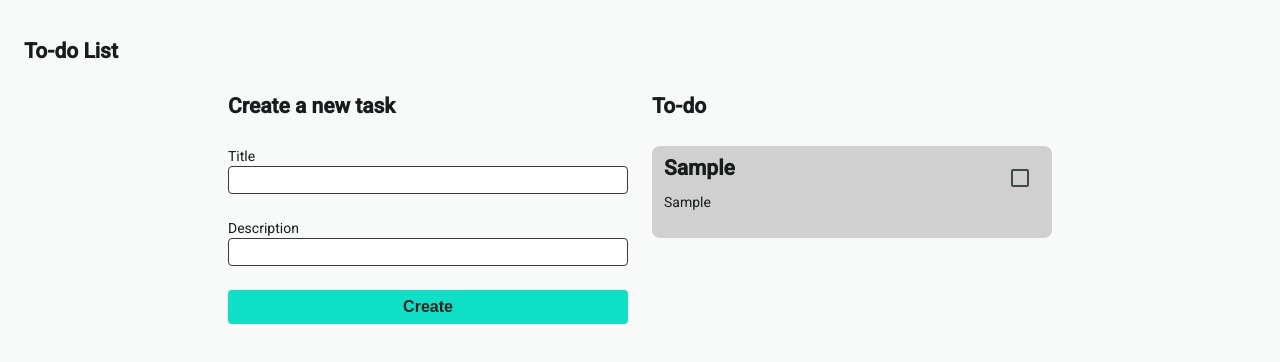
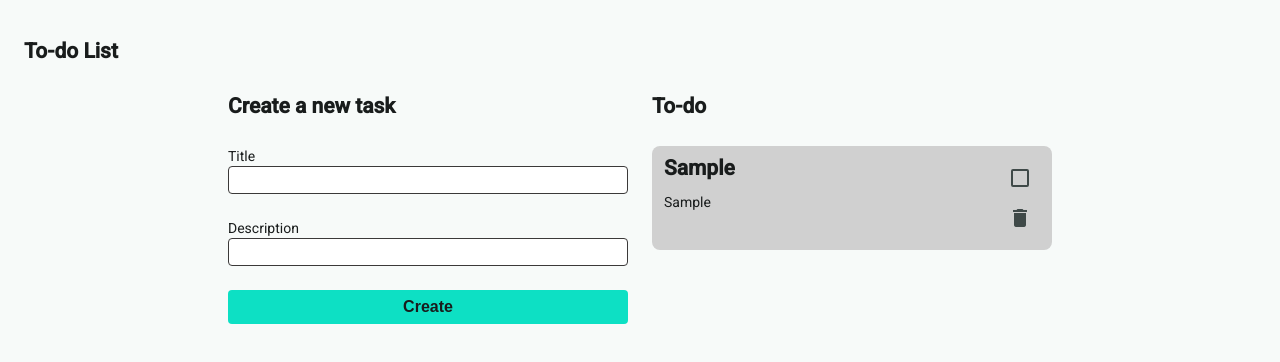
Before and after one commit to FelixBea/my-to-do-list, an Angular app: page / in a window 1280 px wide. Both pictures are taken after typing "Sample", "Sample" into the empty fields and a click on the button "Create". Shown: the top 362 px of the page. Built offline with nearby package versions, Linux system fonts and the light colour scheme.

Commit message:
feat: remove task

```diff
--- a/src/todoList/task/task.component.ts
+++ b/src/todoList/task/task.component.ts
@@ -1,11 +1,13 @@
 import { Component, inject, input, output } from '@angular/core';
 import { TaskProps } from './task';
 import { MatCheckboxChange, MatCheckboxModule } from '@angular/material/checkbox';
+import { MatButtonModule } from '@angular/material/button';
+import { MatIconModule } from '@angular/material/icon';
 import { TodoListService } from '../todo-list.service';
 
 @Component({
   selector: 'app-task',
-  imports: [MatCheckboxModule],
+  imports: [MatCheckboxModule, MatButtonModule, MatIconModule],
   templateUrl: './task.html',
   styleUrl: './task.scss',
 })
@@ -13,7 +15,11 @@ export class Task {
   todoListService = inject(TodoListService);
   task = input.required<TaskProps>();
 
-  markAsCompleted({checked}: MatCheckboxChange, taskId: number) {
-    this.todoListService.markAsCompleted({completed: checked, id: taskId});
+  markAsCompleted({ checked }: MatCheckboxChange, taskId: number) {
+    this.todoListService.markAsCompleted({ completed: checked, id: taskId });
+  }
+
+  removeTask(id: number) {
+    this.todoListService.removeTask(id);
   }
 }
--- a/src/todoList/task/task.html
+++ b/src/todoList/task/task.html
@@ -3,11 +3,14 @@
     <h2>{{ task().title }}</h2>
     <p>{{ task().description }}</p>
   </div>
-  <div class="button-area">
+  <div class="button-area content">
     <mat-checkbox
-      aria-label="Mark task as done"
+      title="Mark task as done"
       (change)="markAsCompleted($event, task().id)"
       [checked]="task().completed"
     />
+    <button matIconButton title="Remove task" (click)="removeTask(task().id)">
+      <mat-icon aria-hidden fontIcon="delete"></mat-icon>
+    </button>
   </div>
 </article>
--- a/src/todoList/todo-list.service.ts
+++ b/src/todoList/todo-list.service.ts
@@ -14,8 +14,8 @@ export class TodoListService {
     return this.taskList;
   }
 
-  saveTaskList(taskList: TaskProps[]) {
-    const jsonTaskList = JSON.stringify(taskList);
+  saveTaskList() {
+    const jsonTaskList = JSON.stringify(this.taskList());
     localStorage.setItem(this.STORAGE_KEY_TASK_LIST, jsonTaskList);
   }
 
@@ -26,7 +26,7 @@ export class TodoListService {
 
   addTaskToList(newTask: TaskProps): void {
     this.taskList.update((prevList) => prevList.concat(newTask));
-    this.saveTaskList(this.taskList());
+    this.saveTaskList();
   }
 
   markAsCompleted({ completed, id }: TaskProps) {
@@ -38,6 +38,12 @@ export class TodoListService {
     });
 
     this.taskList.set(updatedTaskList);
-    this.saveTaskList(this.taskList());
+    this.saveTaskList();
+  }
+
+  removeTask(id: number) {
+    const updatedTaskList = this.taskList().filter(task => task.id !== id)
+    this.taskList.set(updatedTaskList);
+    this.saveTaskList();
   }
 }
```
